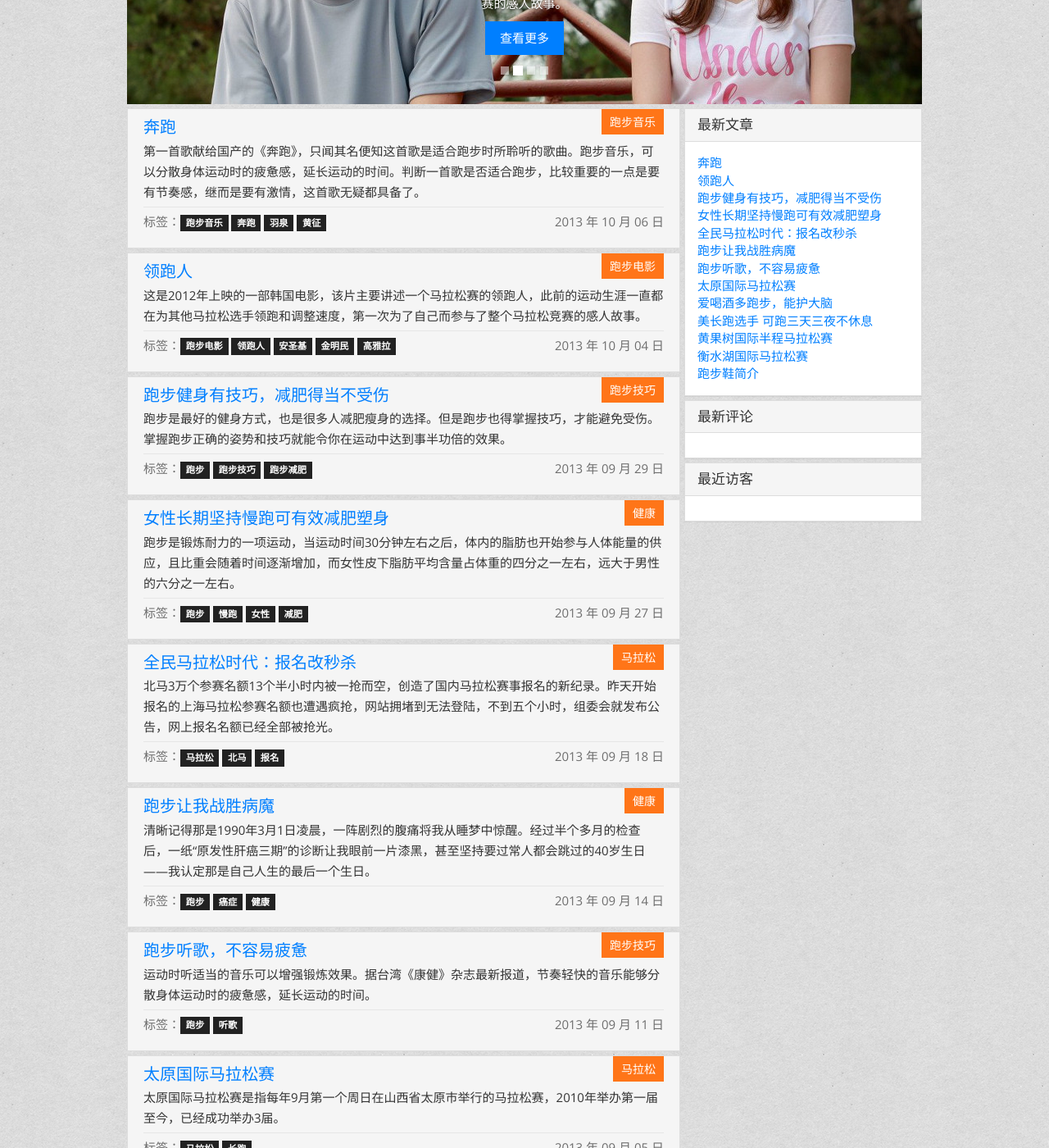
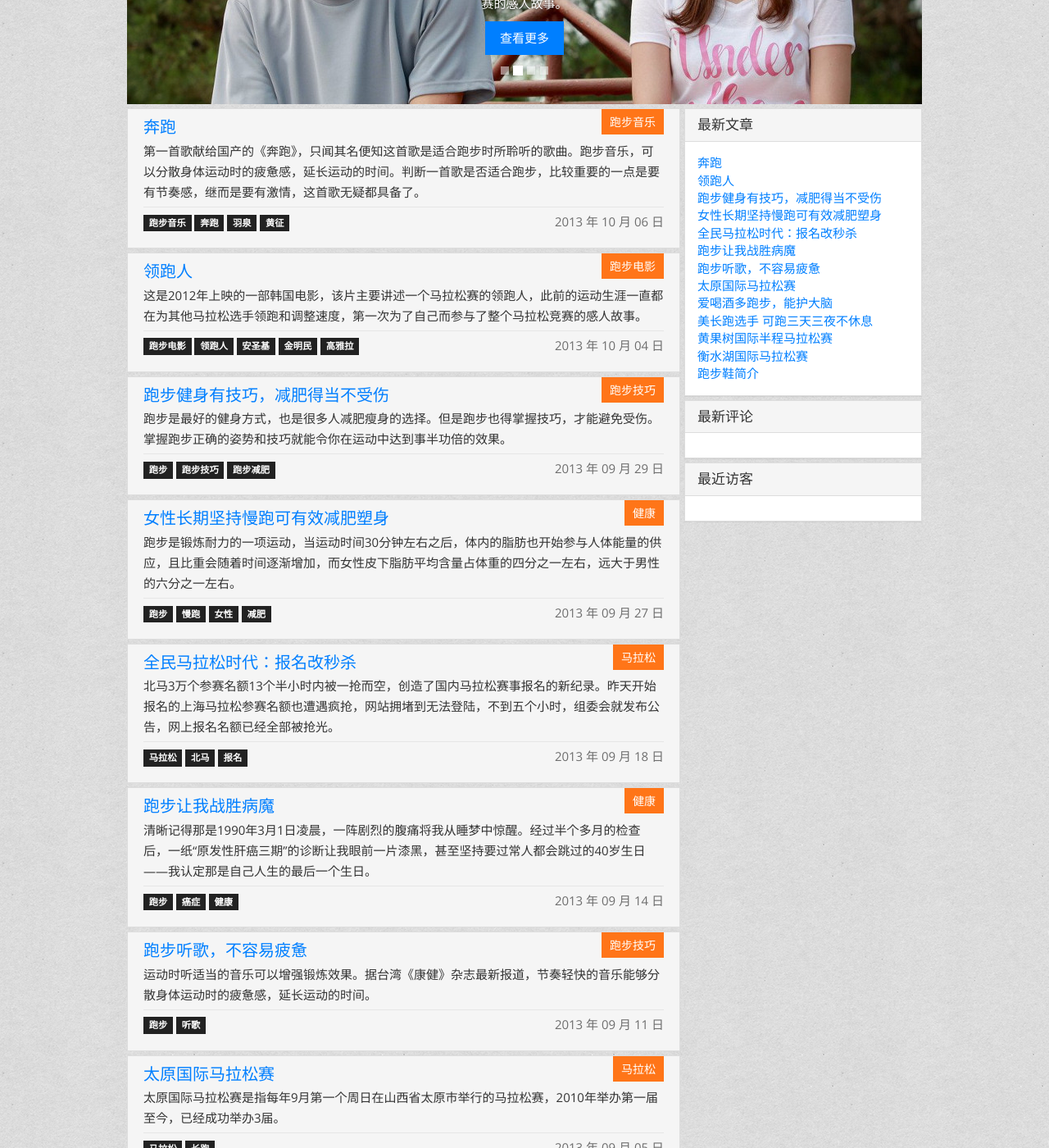
Before and after one commit to paobuxie/paobuxie.github.com, a Jekyll site: the page built from index.html, in a window 1280 px wide and 1400 px high, scrolled down 372 px. Shown: the whole window at 82% size. Built offline with Jekyll 4.4.1, drawn with Linux system fonts in a browser that asks for light colours; Markdown is read by kramdown in place of the engine named in the settings; the list of posts is cut into pages by our own code; comment, search, counter and statistics services are not loaded.

Commit message:
去掉标签二字

```diff
--- a/index.html
+++ b/index.html
@@ -23,7 +23,7 @@ description: "跑步鞋CC是一个围绕跑步运动周边而建立的小网站
       {{ post.description }}
       <hr>
       <footer>
-        <div class="pull-right">{{ post.date | date:" %Y 年 %m 月 %d 日"}}</div> 标签：<div class="label label-default">{{ post.tags | join: '</div> <div class="label label-default">'}}</div>
+        <div class="pull-right">{{ post.date | date:" %Y 年 %m 月 %d 日"}}</div><div class="label label-default">{{ post.tags | join: '</div> <div class="label label-default">'}}</div>
       </footer>
     </article>
     {% endfor %}
```
